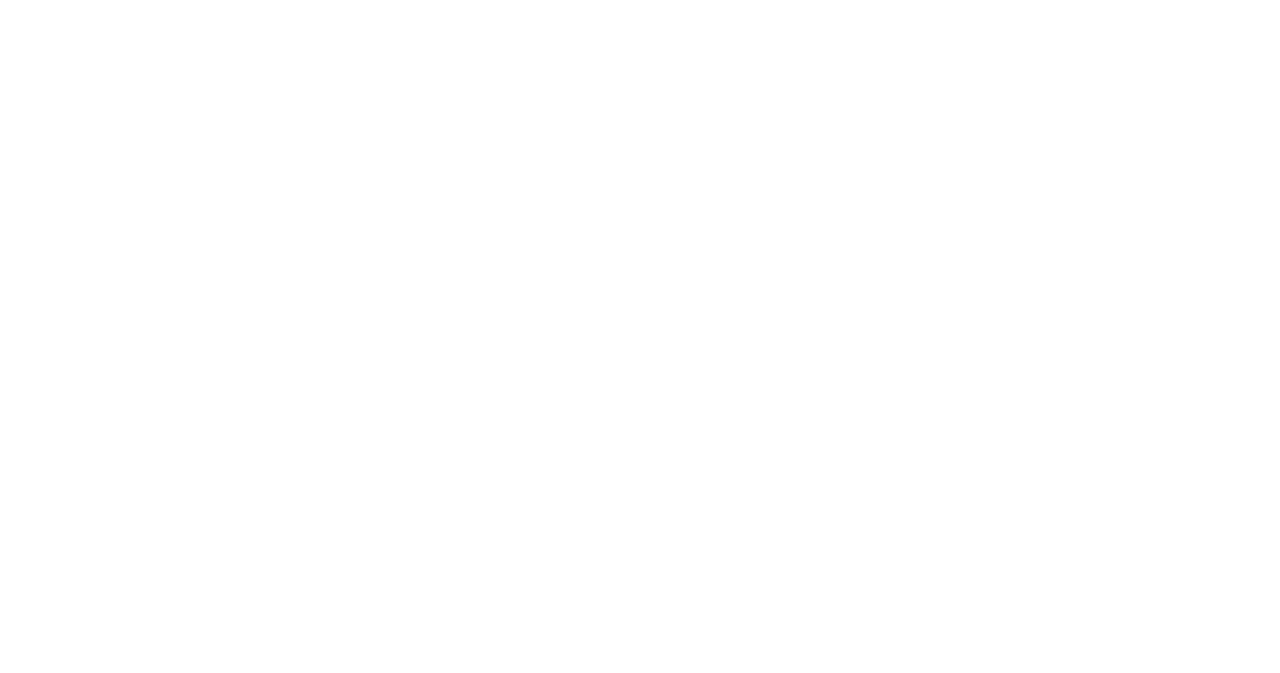
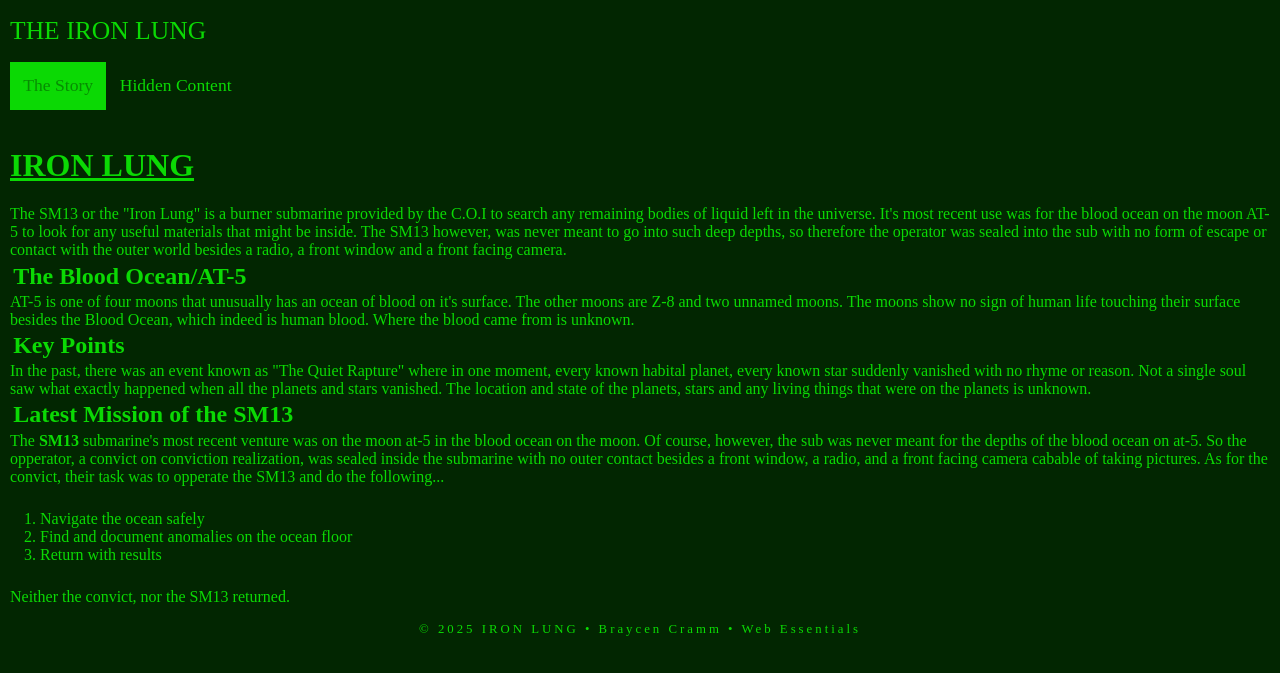
Before and after one commit to vulcan113/WebDevCE, a plain HTML site: page 03 Hand Coding HTML/index.html in a window 1280 px wide. Drawn offline with Linux system fonts and the light colour scheme; a web font is replaced by a local one.

Commit message:
More random stuff

```diff
--- a/03 Hand Coding HTML/index.html
+++ b/03 Hand Coding HTML/index.html
@@ -1,11 +1,66 @@
-<!DOCTYPE html>
+<!doctype html>
 <html lang="en">
 <head>
     <meta charset="UTF-8">
-    <meta name="viewport" content="width=device-width, initial-scale=1.0">
-    <title>IRON LUNG STORY</title>
+    <meta name="description" content="Torpid Travelers is dedicated to helping you get around without breaking a sweat."/>
+    <meta name="author" content="Paul Cheney"/>
+    <meta name="viewport" content="width=device-width, initial-scale=1">
+    <link rel="stylesheet" href="styles.css">
+
+<link rel="preconnect" href="https://fonts.googleapis.com">
+<link rel="preconnect" href="https://fonts.gstatic.com" crossorigin>
+<link href="https://fonts.googleapis.com/css2?family=Prata&family=Workbench&display=swap" rel="stylesheet">
+    <title>IRON LUNG: Home Page</title>
 </head>
-<body>
+<body style="background-color: #022601;">
 
+    <header>
+        <span>THE IRON LUNG</span>
+    </header>
+
+     <nav>
+        <ul>
+            <li class="active"><a href="index.html">The Story</a></li>
+            <li><a href="products.html">Hidden Content</a></li>
+            <li></li>
+        </ul>
+    </nav>
+
+    <main>
+        <h1><a href="https://iron-lung.fandom.com/wiki/Iron_Lung_Wiki" target="_blank" rel="nofollow">IRON LUNG</a></h1>
+        <p>The SM13 or the "Iron Lung" is a burner submarine provided by the C.O.I to search any remaining bodies of liquid
+            left in the universe. It's most recent use was for the blood ocean on the moon AT-5 to look for any useful
+             materials that might be inside. The SM13 however, was never meant to go into such deep depths, so therefore
+             the operator was sealed into the sub with no form of escape or contact with the outer world besides a radio, a
+            front window and a front facing camera.</p>
+
+        <h2>The Blood Ocean/AT-5</h2>
+        <p>AT-5 is one of four moons that unusually has an ocean of blood on it's surface. The other moons are Z-8 and two
+             unnamed moons. The moons show no sign of human life touching their surface besides the Blood Ocean, which indeed is
+             human blood. Where the blood came from is unknown.
+        </p>
+
+        <h2>Key Points</h2>
+        <p>In the past, there was an event known as "The Quiet Rapture" where in one moment, every known habital planet, every
+            known star suddenly vanished with no rhyme or reason. Not a single soul saw what exactly happened when all the planets
+            and stars vanished. The location and state of the planets, stars and any living things that were on the planets is
+             unknown.
+        </p>
+
+        <h2>Latest Mission of the SM13</h2>
+        <p>The <strong>SM13</strong> submarine's most recent venture was on the moon at-5 in the blood ocean on the moon. Of course,
+        however, the sub was never meant for the depths of the blood ocean on at-5. So the opperator, a convict on conviction realization,
+        was sealed inside the submarine with no outer contact besides a front window, a radio, and a front facing camera cabable
+        of taking pictures. As for the convict, their task was to opperate the SM13 and do the following...</p>
+        <ol>
+            <li>Navigate the ocean safely</li>
+            <li>Find and document anomalies on the ocean floor</li>
+            <li>Return with results</li>
+        </ol>
+    <p>Neither the convict, nor the SM13 returned.</p>
+
+    <footer>
+        <p>&copy; 2025 IRON LUNG &bull; Braycen Cramm &bull; Web Essentials</p>
+    </footer>
 </body>
 </html>
--- /dev/null
+++ b/03 Hand Coding HTML/styles.css
@@ -0,0 +1,126 @@
+body {
+    font-family: "Workbench";
+    margin: 0;
+}
+
+header {
+    background-color: #022601;
+    padding: 1rem 10px;
+}
+header span {
+    color: #0bd904;
+    font-size: 1.6rem;
+    font-weight: 700s;
+}
+
+
+
+nav{
+    background-color: #022601;
+}
+nav ul {
+    margin: 0;
+    padding: 0 10px;
+    list-style-type: none;
+    display: flex;
+}
+nav a {
+    display: block;
+    padding: .83rem .83rem;
+    text-decoration: none;
+    font-size: 1.1rem;
+    color: #0bd904;
+}
+
+nav li.active a {
+    background-color: #0bd904;
+    color: #078c03;
+}
+
+nav li a:hover {
+    color: #055902;
+}
+
+/*main stuff here*/
+main {
+    padding: 1rem 10px
+}
+
+main h1 {
+    color: #0bd904;
+    background-color: #022601;
+}
+main h2 {
+    color: #0bd904;
+    margin: .2rem;
+    background-color: #022601;
+}
+main p {
+    margin: 0;
+    color: #0bd904;
+    background-color: #022601;
+}
+main ol {
+    padding: .5rem 30px;
+    color: #0bd904;
+    background-color: #022601;
+}
+main dl dt {
+    color: #0bd904;
+    font-weight: 700;
+    margin-top: 1rem;
+    background-color: #022601;
+}
+main dl dd {
+    color: #0bd904;
+    font-weight: 700;
+    margin-top: 1rem;
+    background-color: #022601;
+}
+main ul {
+    list-style-type: circle;
+    color: #0bd904;
+}
+main ul li {
+    line-height: 125%;
+    margin-bottom: .5rem;
+    font-size: .9rem;
+}
+main strong {
+    font-weight: 700;
+    color: #0bd904;
+}
+main em {
+    font-weight: 300;
+}
+main address {
+    font-style: normal;
+    color: #0bd904;
+    background-color: #022601;
+    padding: .5rem;
+    border-radius: 10px;
+    border: 1px solid #022601;
+    width: 200px;
+}
+main a {
+    color: #0bd904;
+}
+main a:hover {
+    color: #055902;
+}
+
+
+
+/* footer stuff here*/
+footer {
+    background-color: #022601;
+    text-align: center;
+    padding: 1rem 0;
+    font-size: .8rem;
+    color: #0bd904;
+
+}
+footer p {
+    margin: 0;
+    letter-spacing: 3px;
+}
```
Also changed, not shown: 03 Hand Coding HTML/products.html (added, +74 -0 lines), index.html (+3 -3 lines).
